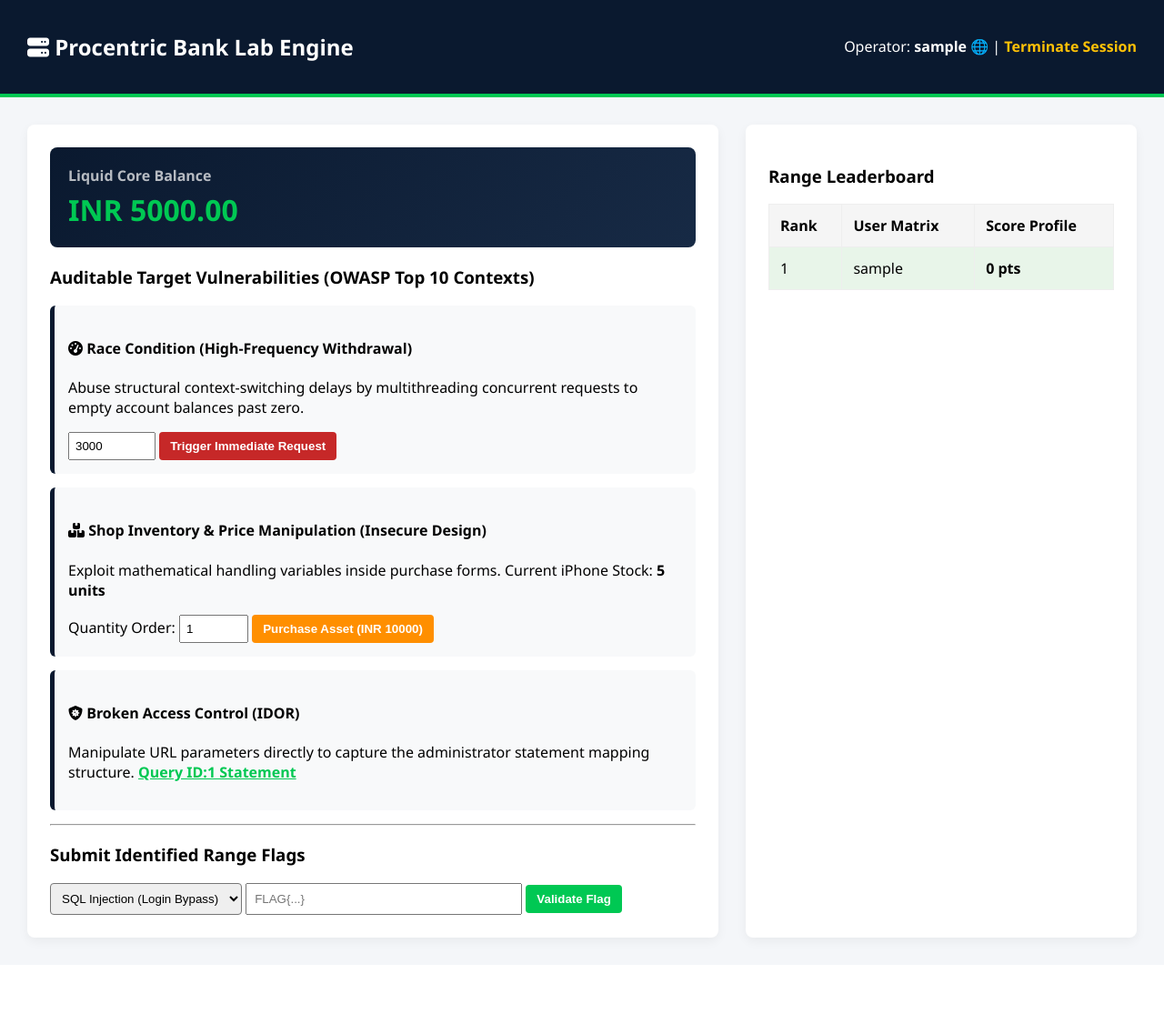
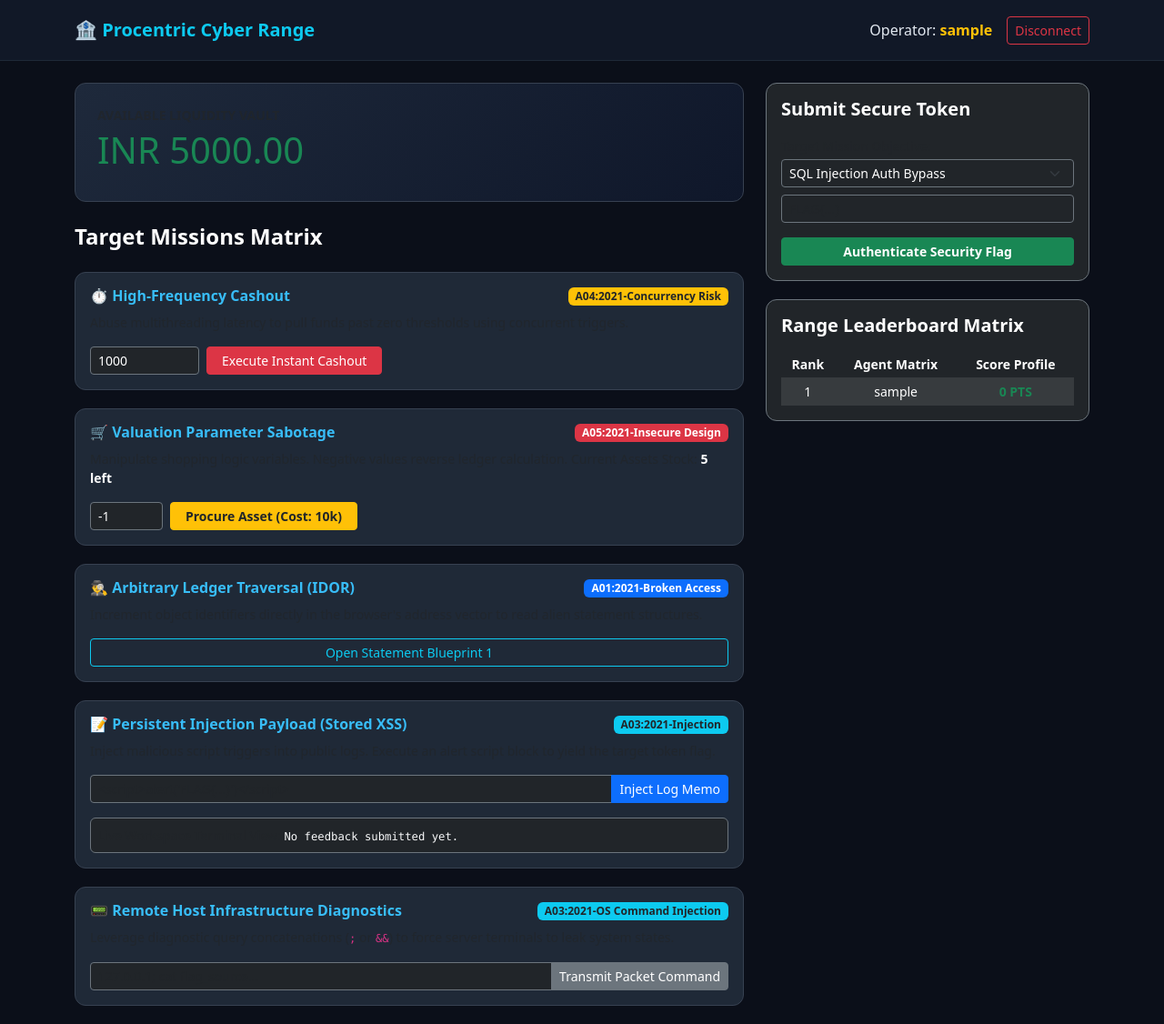
Before and after one commit to tibinjohn193-blip/procentric-cyber-bank, a Flask app: page /scoreboard in a window 1280 px wide. Shown: the whole page at 91% size. Before the commit the page ends 1041 px from the top, so only its background shows below. Run offline with Flask 3, Linux system fonts and the light colour scheme; the visitor is signed in with stand-in values (Sample User, id 1); data comes from the database, SQL or seed files in the repository.

Commit message:
scoreboard.html

```diff
--- a/templates/scoreboard.html
+++ b/templates/scoreboard.html
@@ -2,104 +2,158 @@
 <html lang="en">
 <head>
     <meta charset="UTF-8">
-    <title>Procentric Cyber Bank - Terminal</title>
-    <link rel="stylesheet" href="https://cdnjs.cloudflare.com/ajax/libs/font-awesome/6.4.0/css/all.min.css">
+    <title>Dashboard | Procentric Cyber Range</title>
+    <link rel="stylesheet" href="https://cdn.jsdelivr.net/npm/bootstrap@5.3.0/dist/css/bootstrap.min.css">
     <style>
-        body { font-family: 'Segoe UI', sans-serif; margin: 0; background: #f4f6f9; }
-        .navbar { background: #0a192f; color: white; padding: 15px 30px; display: flex; justify-content: space-between; align-items: center; border-bottom: 4px solid #00c853; }
-        .main-container { display: flex; padding: 30px; gap: 30px; flex-wrap: wrap; }
-        .card { background: white; padding: 25px; border-radius: 8px; box-shadow: 0 4px 12px rgba(0,0,0,0.05); flex: 1; min-width: 320px; }
-        .balance-box { background: linear-gradient(135deg, #0a192f, #172a45); color: #00c853; padding: 20px; border-radius: 8px; margin-bottom: 20px; }
-        .challenge-block { background: #f8f9fa; padding: 15px; border-radius: 6px; margin-bottom: 15px; border-left: 5px solid #0a192f; }
-        table { width: 100%; border-collapse: collapse; }
-        th, td { border: 1px solid #eee; padding: 12px; text-align: left; }
-        th { background: #f5f5f5; }
-        .btn { background: #0a192f; color: white; border: none; padding: 8px 12px; cursor: pointer; border-radius: 4px; font-weight: bold; }
+        body { background-color: #0b0f19; color: #e2e8f0; }
+        .navbar-custom { background-color: #111827; border-bottom: 1px solid #1f2937; }
+        .card-custom { background-color: #1f2937; border: 1px solid #374151; border-radius: 12px; margin-bottom: 20px; }
+        .challenge-title { font-weight: 600; color: #38bdf8; }
+        .badge-owasp { font-size: 0.75rem; padding: 4px 8px; border-radius: 6px; }
     </style>
 </head>
 <body>
 
-    <div class="navbar">
-        <h2><i class="fa-solid fa-server"></i> Procentric Bank Lab Engine</h2>
-        <div>
-            <span>Operator: <strong>{{ current_user.username }}</strong> 🌐 | </span>
-            <a href="/logout" style="color: #ffc107; text-decoration: none; font-weight: bold;">Terminate Session</a>
+<nav class="navbar navbar-custom py-3 mb-4">
+    <div class="container">
+        <span class="navbar-brand mb-0 h1 text-info fw-bold">🏦 Procentric Cyber Range</span>
+        <div class="d-flex align-items-center">
+            <span class="me-3">Operator: <strong class="text-warning">{{ current_user.username }}</strong></span>
+            {% if is_admin %}
+                <span class="badge bg-danger me-2 animation-pulse">[ADMIN ACTIVATED: FLAG{A08_INSECURE_COOKIE_DESERIALIZATION_ADMIN}]</span>
+            {% endif %}
+            <a href="/logout" class="btn btn-sm btn-outline-danger">Disconnect</a>
         </div>
     </div>
+</nav>
 
+<div class="container">
     {% with messages = get_flashed_messages() %}
       {% if messages %}
-        <div style="background: #e8f5e9; color: #2e7d32; padding: 15px; margin: 20px 30px 0 30px; border-radius: 6px; border-left: 5px solid #2e7d32; font-weight: bold;">{{ messages[0] }}</div>
+        {% for message in messages %}
+          <div class="alert alert-success bg-dark text-success border-success py-2">{{ message }}</div>
+        {% endfor %}
       {% endif %}
     {% endwith %}
 
-    <div class="main-container">
-        <div class="card">
-            <div class="balance-box">
-                <h4 style="margin:0; color:#fff; opacity:0.7;">Liquid Core Balance</h4>
-                <h1 style="margin:5px 0 0 0;">INR {{ current_user.balance }}.00</h1>
+    <div class="row">
+        <div class="col-md-8">
+            <div class="card p-4 card-custom text-center text-md-start mb-4" style="background: linear-gradient(135deg, #1e293b 0%, #0f172a 100%);">
+                <span class="text-muted small text-uppercase fw-bold">Available Liquidity Vault</span>
+                <h1 class="text-success fw-black mt-1">INR {{ current_user.balance }}.00</h1>
             </div>
 
-            <h3>Auditable Target Vulnerabilities (OWASP Top 10 Contexts)</h3>
+            <h4 class="mb-4 fw-bold text-white">Target Missions Matrix</h4>
 
-            <div class="challenge-block">
-                <h4><i class="fa-solid fa-gauge-high"></i> Race Condition (High-Frequency Withdrawal)</h4>
-                <p>Abuse structural context-switching delays by multithreading concurrent requests to empty account balances past zero.</p>
-                <form action="/instant-withdraw" method="POST">
-                    <input type="number" name="amount" value="3000" style="width: 80px; padding:6px;">
-                    <button type="submit" class="btn" style="background:#c62828;">Trigger Immediate Request</button>
+            <div class="card p-3 card-custom">
+                <div class="d-flex justify-content-between align-items-start mb-2">
+                    <h6 class="challenge-title mb-0">⏱️ High-Frequency Cashout</h6>
+                    <span class="badge bg-warning text-dark badge-owasp">A04:2021-Concurrency Risk</span>
+                </div>
+                <p class="small text-muted">Abuse multithreading latency to pull funds past zero thresholds using concurrent triggers.</p>
+                <form action="/instant-withdraw" method="POST" class="row g-2">
+                    <div class="col-auto"><input type="number" name="amount" class="form-control form-control-sm bg-dark text-white border-secondary" value="1000" style="width: 120px;"></div>
+                    <div class="col-auto"><button type="submit" class="btn btn-sm btn-danger px-3">Execute Instant Cashout</button></div>
                 </form>
             </div>
 
-            <div class="challenge-block">
-                <h4><i class="fa-solid fa-boxes-stacked"></i> Shop Inventory & Price Manipulation (Insecure Design)</h4>
-                <p>Exploit mathematical handling variables inside purchase forms. Current iPhone Stock: <strong>{{ stock }} units</strong></p>
-                <form action="/buy-gift" method="POST">
-                    Quantity Order: <input type="number" name="qty" value="1" style="width:60px; padding:6px;">
-                    <button type="submit" class="btn" style="background:#ff8f00;">Purchase Asset (INR 10000)</button>
+            <div class="card p-3 card-custom">
+                <div class="d-flex justify-content-between align-items-start mb-2">
+                    <h6 class="challenge-title mb-0">🛒 Valuation Parameter Sabotage</h6>
+                    <span class="badge bg-danger badge-owasp">A05:2021-Insecure Design</span>
+                </div>
+                <p class="small text-muted">Manipulate shopping logic variables. Negative values reverse ledger calculation. Current Assets Stock: <strong class="text-white">{{ stock }} left</strong></p>
+                <form action="/buy-gift" method="POST" class="row g-2">
+                    <div class="col-auto"><input type="number" name="qty" class="form-control form-control-sm bg-dark text-white border-secondary" value="-1" style="width:80px;"></div>
+                    <div class="col-auto"><button type="submit" class="btn btn-sm btn-warning text-dark px-3 fw-semibold">Procure Asset (Cost: 10k)</button></div>
                 </form>
             </div>
 
-            <div class="challenge-block">
-                <h4><i class="fa-solid fa-shield-virus"></i> Broken Access Control (IDOR)</h4>
-                <p>Manipulate URL parameters directly to capture the administrator statement mapping structure. <a href="/statement/1" target="_blank" style="color:#00c853; font-weight:bold;">Query ID:1 Statement</a></p>
+            <div class="card p-3 card-custom">
+                <div class="d-flex justify-content-between align-items-start mb-2">
+                    <h6 class="challenge-title mb-0">🕵️‍♂️ Arbitrary Ledger Traversal (IDOR)</h6>
+                    <span class="badge bg-primary badge-owasp">A01:2021-Broken Access</span>
+                </div>
+                <p class="small text-muted">Increment object identifiers directly in the browser's address vector to read alien statement structures.</p>
+                <a href="/statement/{{ current_user.id }}" target="_blank" class="btn btn-sm btn-outline-info d-inline-block">Open Statement Blueprint {{ current_user.id }}</a>
             </div>
 
-            <hr>
-            <h3>Submit Identified Range Flags</h3>
-            <form action="/submit-flag" method="POST">
-                <select name="challenge_id" style="padding: 8px; border-radius: 4px;">
-                    <option value="sql_i">SQL Injection (Login Bypass)</option>
-                    <option value="race_cond">Race Condition Withdrawal</option>
-                    <option value="design_stock">Insecure Design Stock</option>
-                    <option value="idor">IDOR Account Leak</option>
-                    <option value="integrity">Cookie Priv-Escation</option>
-                </select>
-                <input type="text" name="flag" placeholder="FLAG{...}" style="padding: 8px; width: 40%;" required>
-                <button type="submit" class="btn" style="background:#00c853;">Validate Flag</button>
-            </form>
+            <div class="card p-3 card-custom">
+                <div class="d-flex justify-content-between align-items-start mb-2">
+                    <h6 class="challenge-title mb-0">📝 Persistent Injection Payload (Stored XSS)</h6>
+                    <span class="badge bg-info text-dark badge-owasp">A03:2021-Injection</span>
+                </div>
+                <p class="small text-muted">Inject malicious script triggers into public logs. Execute an alert script block to yield the target token flag.</p>
+                <form action="/scoreboard" method="POST" class="mb-3">
+                    <div class="input-group input-group-sm">
+                        <input type="text" name="feedback_text" class="form-control bg-dark text-white border-secondary" placeholder="<script>alert('FLAG{...}')</script>">
+                        <button type="submit" class="btn btn-primary">Inject Log Memo</button>
+                    </div>
+                </form>
+                <div class="p-2 bg-dark rounded border border-secondary small">
+                    <span class="text-muted">Live Workspace Terminal View:</span> <code class="text-light">{{ current_user.feedback | safe }}</code>
+                </div>
+            </div>
+
+            <div class="card p-3 card-custom">
+                <div class="d-flex justify-content-between align-items-start mb-2">
+                    <h6 class="challenge-title mb-0">📟 Remote Host Infrastructure Diagnostics</h6>
+                    <span class="badge bg-info text-dark badge-owasp">A03:2021-OS Command Injection</span>
+                </div>
+                <p class="small text-muted">Leverage diagnostic query concatenations (<code>;</code> or <code>&&</code>) to force server terminals to leak system states.</p>
+                <form action="/ping-server" method="POST">
+                    <div class="input-group input-group-sm">
+                        <input type="text" name="ip_address" class="form-control bg-dark text-white border-secondary" placeholder="127.0.0.1; cat flag_source...">
+                        <button type="submit" class="btn btn-secondary">Transmit Packet Command</button>
+                    </div>
+                </form>
+            </div>
         </div>
 
-        <div class="card" style="max-width: 380px;">
-            <h3>Range Leaderboard</h3>
-            <table>
-                <tr><th>Rank</th><th>User Matrix</th><th>Score Profile</th></tr>
-                {% for u in users %}
-                <tr style="background: {% if u.username == current_user.username %}#e8f5e9{% else %}white{% endif %};">
-                    <td>{{ loop.index }}</td>
-                    <td>{{ u.username }}</td>
-                    <td><strong>{{ u.score }} pts</strong></td>
-                </tr>
-                {% endfor %}
-            </table>
+        <div class="col-md-4">
+            <div class="card p-3 card-custom bg-dark border-secondary">
+                <h5 class="fw-bold text-white mb-3">Submit Secure Token</h5>
+                <form action="/submit-flag" method="POST">
+                    <div class="mb-2">
+                        <label class="small text-muted mb-1">Target Mission Objective:</label>
+                        <select name="challenge_id" class="form-select form-select-sm bg-dark text-white border-secondary">
+                            <option value="sql_i">SQL Injection Auth Bypass</option>
+                            <option value="race_cond">Race Condition Cashout</option>
+                            <option value="design_stock">Valuation Parameter Sabotage</option>
+                            <option value="idor">IDOR Statement Harvesting</option>
+                            <option value="integrity">Cookie Privilege Escalation</option>
+                            <option value="xss">Stored XSS Alert Payload</option>
+                            <option value="cmd_i">OS Command Injection Takeover</option>
+                            <option value="robots">Robots.txt Information Leak</option>
+                        </select>
+                    </div>
+                    <div class="mb-3">
+                        <input type="text" name="flag" class="form-control form-control-sm bg-dark text-white border-secondary" placeholder="FLAG{...}" required>
+                    </div>
+                    <button type="submit" class="btn btn-success btn-sm w-100 fw-bold">Authenticate Security Flag</button>
+                </form>
+            </div>
 
-            {% if is_admin %}
-            <div style="margin-top: 20px; background: #fff3e0; padding: 15px; border-radius: 6px; border-left: 5px solid #ff9800;">
-                <h4 style="margin:0 0 5px 0; color:#e65100;"><i class="fa-solid fa-key"></i> Cryptographic/Integrity Compromise</h4>
-                <p style="margin:0; font-size:13px;">Cookie tampered successfully! Administrative Override Flag: <strong>FLAG{A08_INSECURE_COOKIE_DESERIALIZATION_ADMIN}</strong></p>
+            <div class="card p-3 card-custom bg-dark border-secondary">
+                <h5 class="fw-bold text-white mb-2">Range Leaderboard Matrix</h5>
+                <table class="table table-dark table-hover table-sm text-center small mt-2 mb-0">
+                    <thead>
+                        <tr class="text-muted"><th>Rank</th><th>Agent Matrix</th><th>Score Profile</th></tr>
+                    </thead>
+                    <tbody>
+                        {% for u in users %}
+                        <tr class="{% if u.id == current_user.id %}table-active text-info{% endif %}">
+                            <td>{{ loop.index }}</td>
+                            <td>{{ u.username }}</td>
+                            <td class="fw-bold text-success">{{ u.score }} PTS</td>
+                        </tr>
+                        {% endfor %}
+                    </tbody>
+                </table>
             </div>
-            {% endif %}
         </div>
     </div>
+</div>
+
 </body>
 </html>
```
